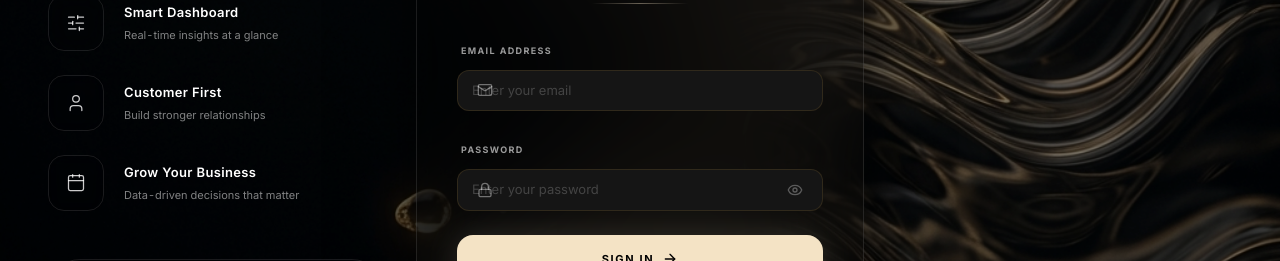
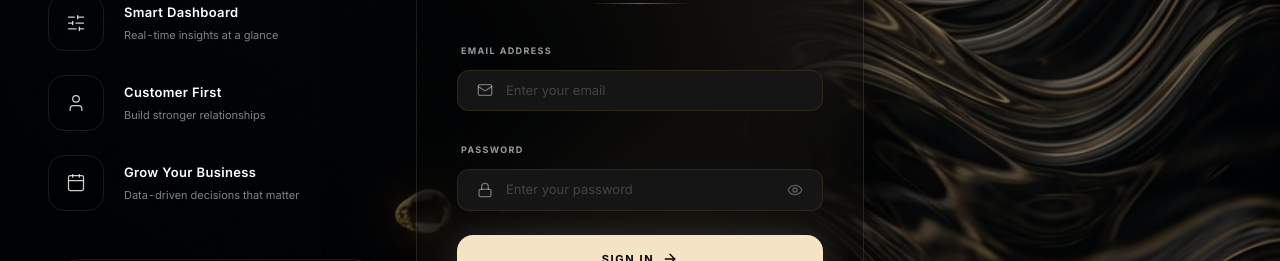
Before and after one commit to duokarma/WOW-Salon-Admin, a React (Vite) app: page /login in a window 1280 px wide. Shown: the part 282-543 px from the top of the page. Built offline with nearby package versions, Linux system fonts and the light colour scheme; no server answers.

Commit message:
Fix overlapping icons in inputs (Login, Expenses, Packages, Staff)

```diff
--- a/src/pages/Expenses.tsx
+++ b/src/pages/Expenses.tsx
@@ -378,7 +378,7 @@ export default function Expenses() {
                   <label className="block text-xs font-bold tracking-widest text-white/60 uppercase mb-2">Amount *</label>
                   <div className="relative flex items-center">
                     <IndianRupee className="w-4 h-4 text-white/60 absolute left-4" />
-                    <input type="number" required min="0" step="0.01" value={formData.amount} onChange={e => setFormData({...formData, amount: e.target.value})} className="glass-input w-full pl-10 pr-4 py-3" placeholder="0.00" />
+                    <input type="number" required min="0" step="0.01" value={formData.amount} onChange={e => setFormData({...formData, amount: e.target.value})} className="glass-input w-full !pl-10 pr-4 py-3" placeholder="0.00" />
                   </div>
                 </div>
 
--- a/src/pages/Login.tsx
+++ b/src/pages/Login.tsx
@@ -140,7 +140,7 @@ export default function Login() {
                     type="email"
                     value={email}
                     onChange={(e) => setEmail(e.target.value)}
-                    className="w-full bg-black/40 border border-white/10 text-white placeholder-white/20 rounded-2xl pl-12 pr-4 py-4 focus:outline-none focus:border-[#F4E3C5]/40 transition-all duration-300 text-[13px]"
+                    className="w-full bg-black/40 border border-white/10 text-white placeholder-white/20 rounded-2xl !pl-12 !pr-4 py-4 focus:outline-none focus:border-[#F4E3C5]/40 transition-all duration-300 text-[13px]"
                     placeholder="Enter your email"
                     autoComplete="email"
                   />
@@ -157,7 +157,7 @@ export default function Login() {
                     type={showPassword ? 'text' : 'password'}
                     value={password}
                     onChange={(e) => setPassword(e.target.value)}
-                    className="w-full bg-black/40 border border-white/10 text-white placeholder-white/20 rounded-2xl pl-12 pr-12 py-4 focus:outline-none focus:border-[#F4E3C5]/40 transition-all duration-300 text-[13px]"
+                    className="w-full bg-black/40 border border-white/10 text-white placeholder-white/20 rounded-2xl !pl-12 !pr-12 py-4 focus:outline-none focus:border-[#F4E3C5]/40 transition-all duration-300 text-[13px]"
                     placeholder="Enter your password"
                     autoComplete="current-password"
                   />
--- a/src/pages/Packages.tsx
+++ b/src/pages/Packages.tsx
@@ -141,7 +141,7 @@ export default function Packages() {
               placeholder="Search packages..."
               value={searchTerm}
               onChange={(e) => setSearchTerm(e.target.value)}
-              className="glass-input pl-10 pr-4 py-2.5 w-full sm:w-64 text-sm"
+              className="glass-input !pl-10 pr-4 py-2.5 w-full sm:w-64 text-sm"
             />
           </div>
           <button onClick={openAddModal} className="btn-primary py-2.5 whitespace-nowrap">
--- a/src/pages/Staff.tsx
+++ b/src/pages/Staff.tsx
@@ -228,7 +228,7 @@ export default function Staff() {
                         <IndianRupee className="w-4 h-4 text-white/60 absolute left-4" />
                         <input
                           type="number"
-                          className="glass-input w-full pl-10 pr-4 py-3 bg-black/40 text-white border-white/10"
+                          className="glass-input w-full !pl-10 pr-4 py-3 bg-black/40 text-white border-white/10"
                           value={baseSalary}
                           onChange={(e) => handleSalaryChange(staff.id, e.target.value)}
                         />
```
